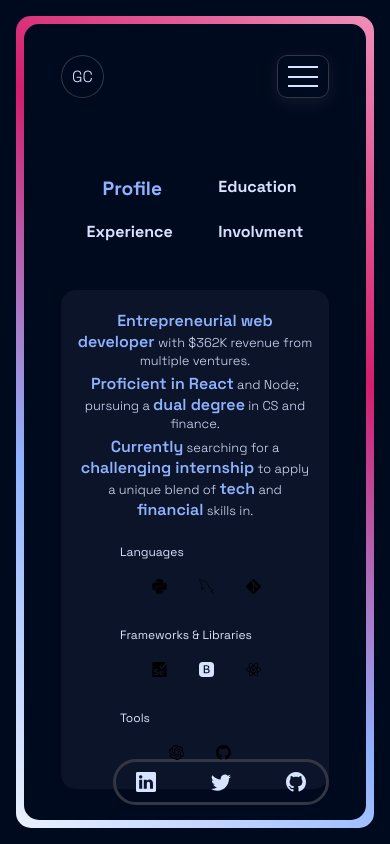
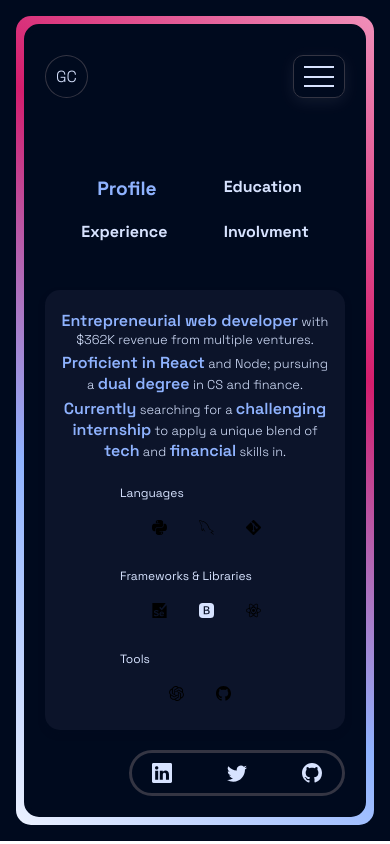
Before and after one commit to guycdev/portfolio-old, a React (Vite) app: page /resume in a window 390 px wide. Built offline with nearby package versions, Linux system fonts and the light colour scheme; no server answers.

Commit message:
added maybe height changes

```diff
--- a/src/index.css
+++ b/src/index.css
@@ -449,6 +449,16 @@ input:focus {
   }
 }
 
+@media (max-width: 550px) {
+  #root {
+    height: unset;
+  }
+
+  .content-container {
+    padding: 1rem;
+  }
+}
+
 @media (max-width: 500px) {
   .main-heading {
     font-size: 4rem;
```
